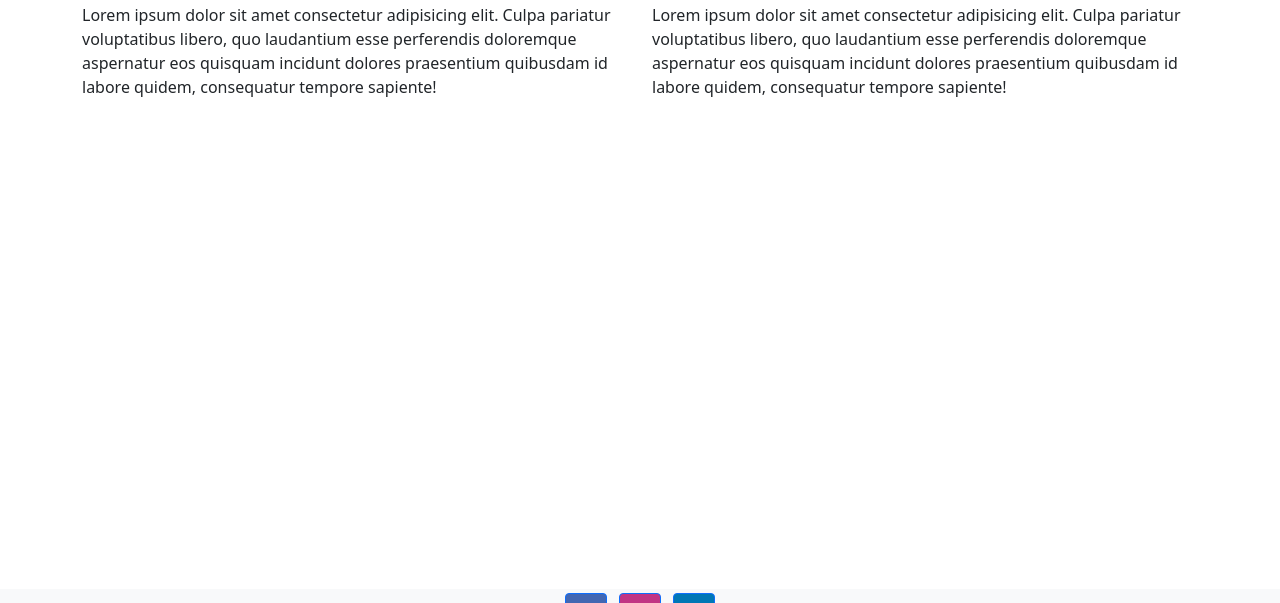
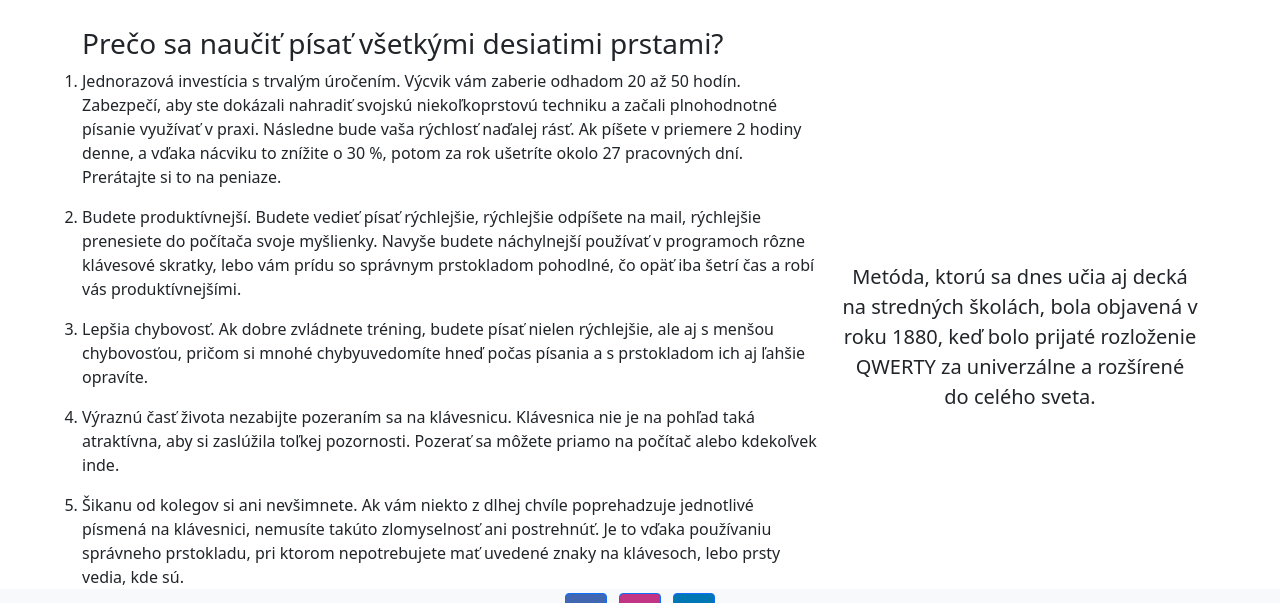
Before and after one commit to matejsuchy/semka_VAII, a plain HTML site: page info.html in a window 1280 px wide. Shown: the part 109-712 px from the top of the page. Drawn offline with nearby package versions, Linux system fonts and the light colour scheme.

Commit message:
blogovy prispevok

```diff
--- a/info.html
+++ b/info.html
@@ -41,8 +41,43 @@
             <img src="https://cdn-icons-png.flaticon.com/512/181/181548.png" alt="group" class="img-fluid col-md-6"> -->
         </div>
         <div class="row">
-            <p class="col-md-6">Lorem ipsum dolor sit amet consectetur adipisicing elit. Culpa pariatur voluptatibus libero, quo laudantium esse perferendis doloremque aspernatur eos quisquam incidunt dolores praesentium quibusdam id labore quidem, consequatur tempore sapiente!</p>
-            <p class="col-md-6">Lorem ipsum dolor sit amet consectetur adipisicing elit. Culpa pariatur voluptatibus libero, quo laudantium esse perferendis doloremque aspernatur eos quisquam incidunt dolores praesentium quibusdam id labore quidem, consequatur tempore sapiente!</p>
+
+            <h3 class="mt-4 mb-2">Prečo sa naučiť písať všetkými desiatimi prstami?</h3>
+            <ol class="col-md-8">
+                <li>
+                    <p>
+                        Jednorazová investícia s trvalým úročením. Výcvik vám zaberie odhadom 20 až 50 hodín. Zabezpečí, aby ste dokázali nahradiť svojskú niekoľkoprstovú techniku a začali plnohodnotné písanie využívať v praxi. Následne bude vaša rýchlosť naďalej rásť. Ak píšete
+                        v priemere 2 hodiny denne, a vďaka nácviku to znížite o 30 %, potom za rok ušetríte okolo 27 pracovných dní. Prerátajte si to na peniaze.
+                    </p>
+                </li>
+                <li>
+                    <p>
+                        Budete produktívnejší. Budete vedieť písať rýchlejšie, rýchlejšie odpíšete na mail, rýchlejšie prenesiete do počítača svoje myšlienky. Navyše budete náchylnejší používať v programoch rôzne klávesové skratky, lebo vám prídu so správnym prstokladom pohodlné,
+                        čo opäť iba šetrí čas a robí vás produktívnejšími.
+                    </p>
+                </li>
+                <li>
+                    <p>
+                        Lepšia chybovosť. Ak dobre zvládnete tréning, budete písať nielen rýchlejšie, ale aj s menšou chybovosťou, pričom si mnohé chybyuvedomíte hneď počas písania a s prstokladom ich aj ľahšie opravíte.
+                    </p>
+                </li>
+                <li>
+                    <p>
+                        Výraznú časť života nezabijte pozeraním sa na klávesnicu. Klávesnica nie je na pohľad taká atraktívna, aby si zaslúžila toľkej pozornosti. Pozerať sa môžete priamo na počítač alebo kdekoľvek inde.
+                    </p>
+                </li>
+                <li>
+                    <p>
+                        Šikanu od kolegov si ani nevšimnete. Ak vám niekto z dlhej chvíle poprehadzuje jednotlivé písmená na klávesnici, nemusíte takúto zlomyselnosť ani postrehnúť. Je to vďaka používaniu správneho prstokladu, pri ktorom nepotrebujete mať uvedené znaky na klávesoch,
+                        lebo prsty vedia, kde sú.
+                    </p>
+                </li>
+            </ol>
+
+            <p class="col-md text-center align-self-lg-center blockquote">
+                Metóda, ktorú sa dnes učia aj decká na stredných školách, bola objavená v roku 1880, keď bolo prijaté rozloženie QWERTY za univerzálne a rozšírené do celého sveta.
+            </p>
+
         </div>
     </main>
     <!-- Latest compiled JavaScript -->
```
